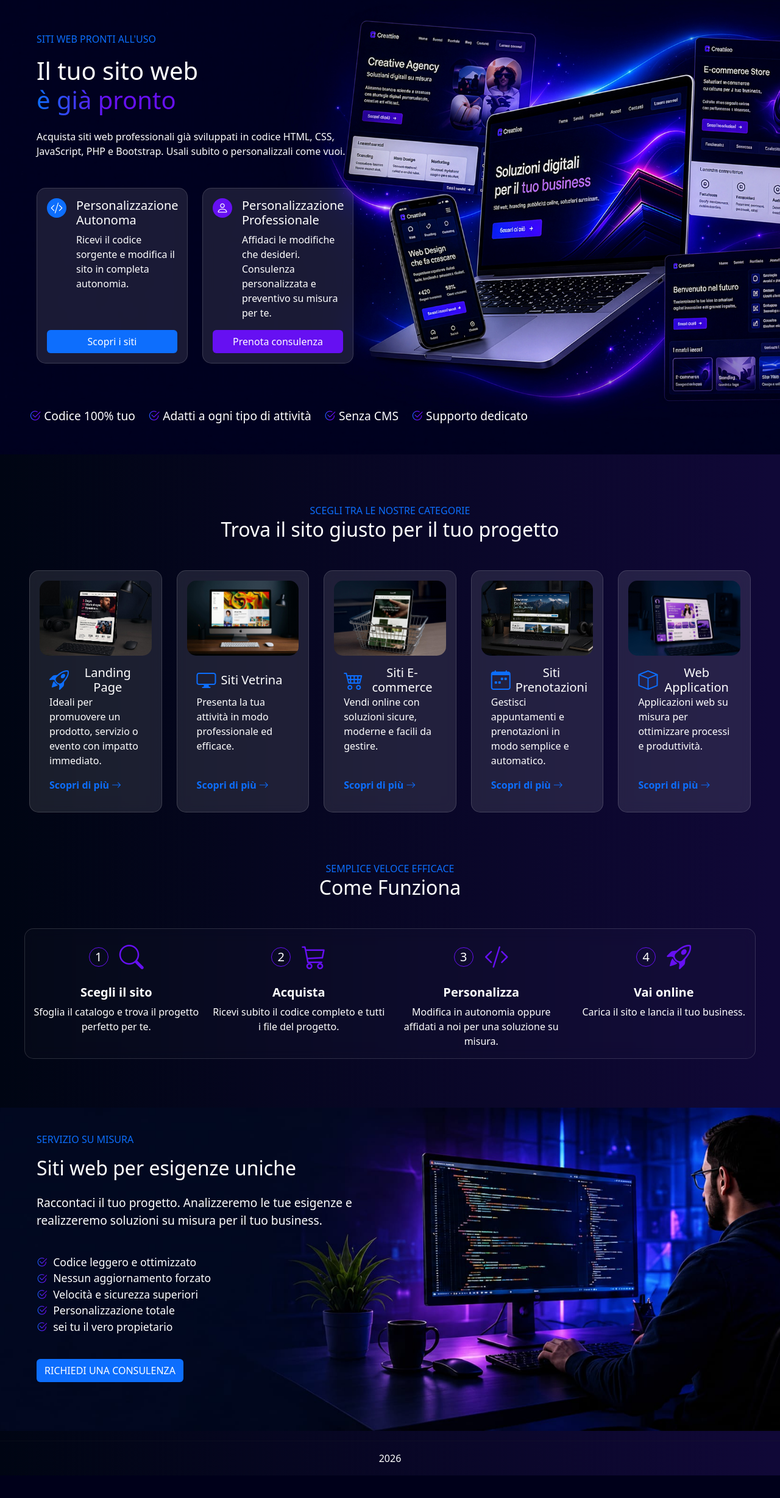
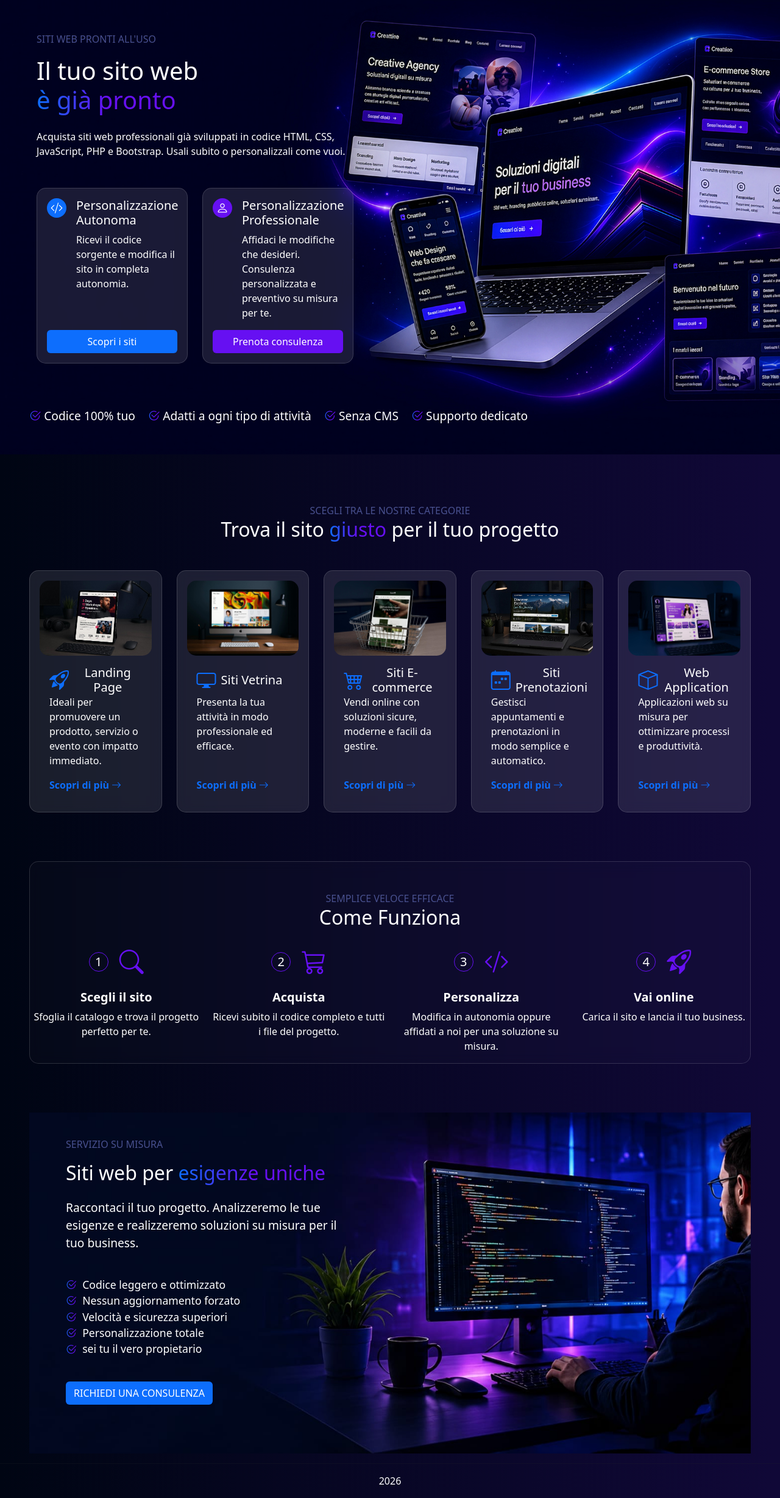
Before and after one commit to Federica-ippoliti98/Progetto_sitiweb, a PHP site: page / in a window 1280 px wide. Shown: the part 56-2512 px from the top of the page at 61% size. Before the commit the page ends 2475 px from the top, so only its background shows below. Run offline with PHP 8.4, Linux system fonts and the light colour scheme; some libraries are stand-ins or nearby versions.

Commit message:
sesto commit

```diff
--- a/index.php
+++ b/index.php
@@ -22,8 +22,10 @@
                         <!-- slogan -->
                         <div>
 
-                            <p class="text-uppercase" style="color:#0d6efd;">
+                            <p class="text-uppercase" style="color:#49518f;">
+
                                 SITI WEB PRONTI ALL'USO
+
                             </p>
 
                             <h1 class="mb-4 mt-2 text-white">
@@ -157,8 +159,8 @@
     <div class="container-fluid px-4 px-md-5  text-center" style="margin-top:80px;">
 
         <!-- scelta tipologia di sito -->
-        <p class="text-uppercase mb-0" style ="color: #0d6efd;">Scegli tra le nostre categorie</p>
-        <h2 class="text-white mb-5">Trova il sito giusto per il tuo progetto</h2>
+        <p class="text-uppercase mb-0" style ="color: #49518f;">Scegli tra le nostre categorie</p>
+        <h2 class="text-white mb-5">Trova il sito <span class="gradient-title">giusto</span> per il tuo progetto</h2>
 
         <!-- card tipologia di sito -->
         <div class="row row-cols-1 row-cols-md-2 row-cols-lg-5 g-4" style="margin-bottom:80px;">
@@ -342,10 +344,13 @@
 
 
         <!-- come funziona -->
-        <p class="text-uppercase  mb-0" style ="color: #0d6efd; margin-top:80px;">Semplice veloce efficace</p>
-        <h2 class="text-white mb-5 ">Come Funziona</h2>
 
-        <div class="mt-5 row row-cols-2 row-cols-lg-4 g-3 align-items-stretch" style="background: rgba(255, 255, 255, 0.02); border: 1px solid rgba(255, 255, 255, 0.15); backdrop-filter: blur(10px); -webkit-backdrop-filter: blur(10px);border-radius: 15px;">
+        <div style="margin-top:80px; background: rgba(255, 255, 255, 0.02); border: 1px solid rgba(255, 255, 255, 0.15); backdrop-filter: blur(10px); -webkit-backdrop-filter: blur(10px);border-radius: 15px;">
+
+            <p class="mt-5 text-uppercase  mb-0" style ="color: #49518f; ">Semplice veloce efficace</p>
+            <h2 class="text-white mb-0 ">Come Funziona</h2>
+
+            <div class="mt-2 row row-cols-2 row-cols-lg-4 g-3 align-items-stretch" >
 
                 <div class="col">
                     <div class="d-flex flex-column h-100">
@@ -436,9 +441,9 @@
 
 
     <!--servizio su misura-->
-    <div style="margin-top:80px;">
+    <div class="bg2" style="margin-top:80px;">
         <div class="container-fluid ">
-            <div class="row bg2">
+            <div class="row ">
                 <!-- MOBILE 100% / DESKTOP 50% -->
                 <div class="col-12 col-lg-6">
 
@@ -447,9 +452,9 @@
                         <!--slogan-->
                         <div style="margin-top: 40px;">
 
-                            <p class="text-uppercase" style ="color: #0d6efd;">Servizio su misura</p>
+                            <p class="text-uppercase" style ="color: #49518f;">Servizio su misura</p>
 
-                            <h2 class="mb-4 mt-2  text-white">Siti web per esigenze uniche<br></h2>
+                            <h2 class="mb-4 mt-2  text-white">Siti web per <span class="gradient-title">esigenze uniche</span><br></h2>
 
                             <p class=" text-white" style="font-size:1.2rem;">
                                 Raccontaci il tuo progetto. Analizzeremo le tue esigenze e realizzeremo soluzioni su misura per il tuo business.
```
Lines whose indentation alone changed are shown as unchanged.
